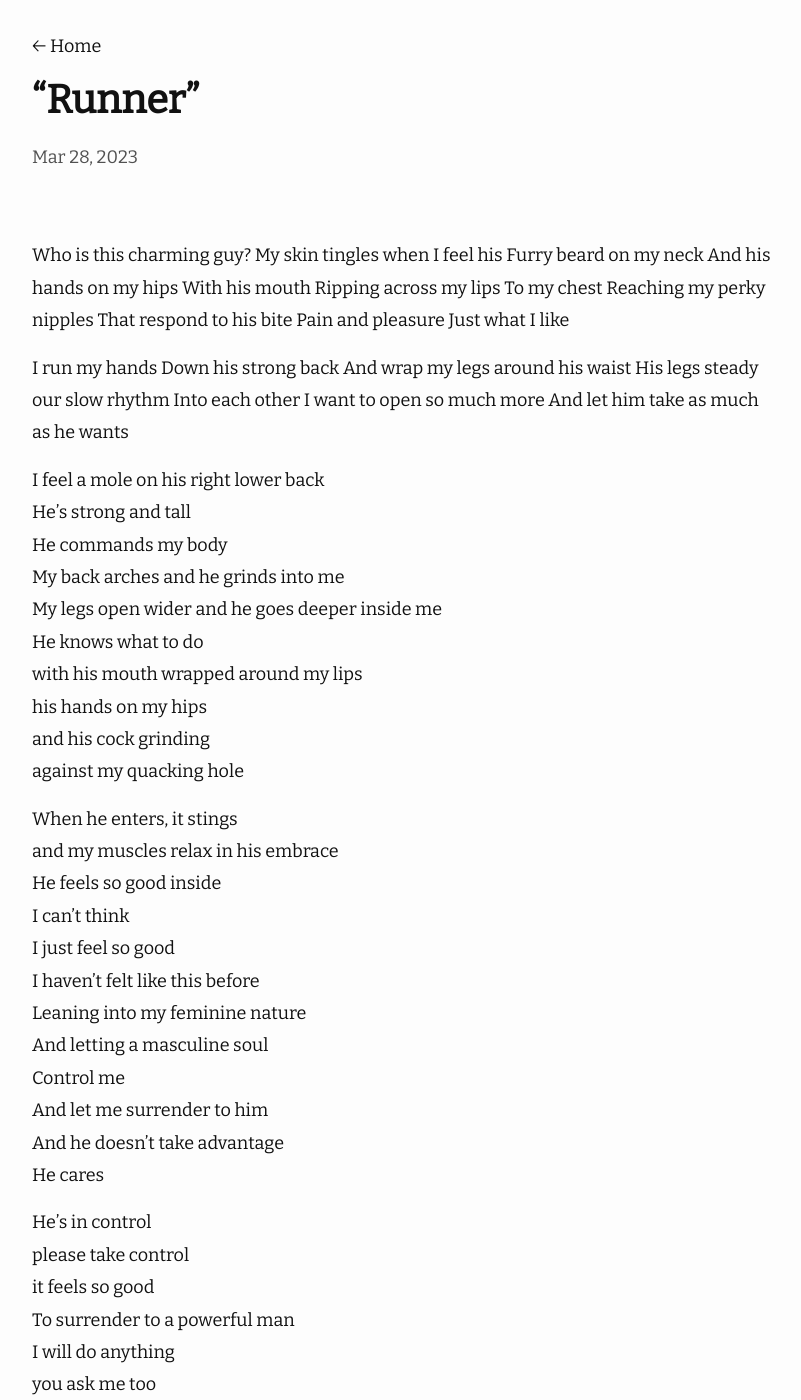
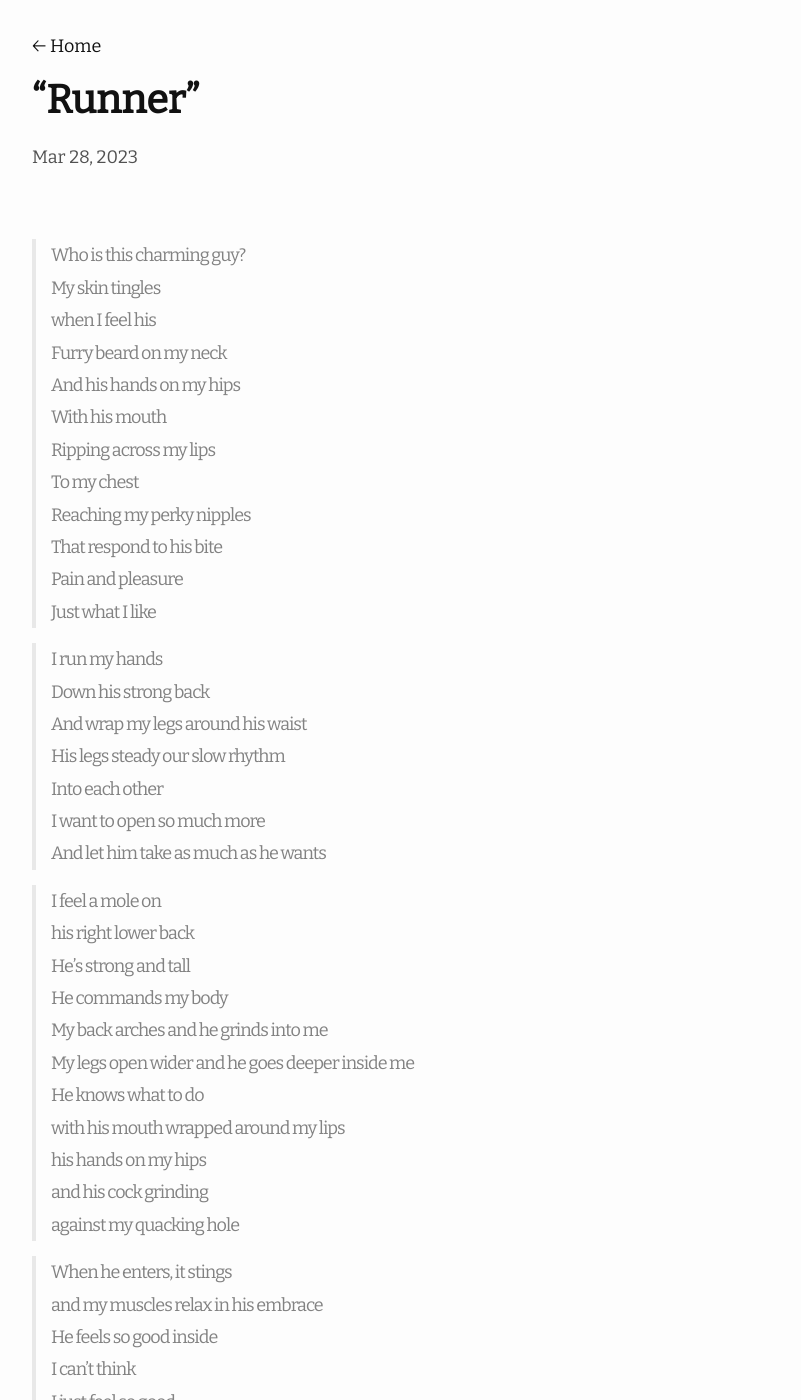
Before and after one commit to detcitty/my-blog, a Jekyll site: the page built from _posts/2023-03-28-runner.md, in a window 1280 px wide and 1400 px high. Shown: the whole window, without its empty margins (238-1039 px from the left). Built offline with Jekyll 4.4.1, drawn with Linux system fonts in a browser that asks for light colours; nearby versions of some CDN libraries.

Commit message:
formatting

```diff
--- a/_posts/2023-03-28-runner.md
+++ b/_posts/2023-03-28-runner.md
@@ -5,57 +5,57 @@ categories: poetry
 ---
 
 
-Who is this charming guy?
-My skin tingles
-when I feel his
-Furry beard on my neck
-And his hands on my hips
-With his mouth
-Ripping across my lips
-To my chest
-Reaching my perky nipples
-That respond to his bite
-Pain and pleasure
-Just what I like
+> Who is this charming guy?
+> My skin tingles
+> when I feel his
+> Furry beard on my neck
+> And his hands on my hips
+> With his mouth
+> Ripping across my lips
+> To my chest
+> Reaching my perky nipples
+> That respond to his bite
+> Pain and pleasure
+> Just what I like
 
-I run my hands
-Down his strong back
-And wrap my legs around his waist
-His legs steady our slow rhythm
-Into each other
-I want to open so much more
-And let him take as much as he wants
+> I run my hands
+> Down his strong back
+> And wrap my legs around his waist
+> His legs steady our slow rhythm
+> Into each other
+> I want to open so much more
+> And let him take as much as he wants
 
-I feel a mole on
-his right lower back
-He's strong and tall
-He commands my body
-My back arches and he grinds into me
-My legs open wider and he goes deeper inside me
-He knows what to do
-with his mouth wrapped around my lips
-his hands on my hips
-and his cock grinding
-against my quacking hole
+> I feel a mole on
+> his right lower back
+> He's strong and tall
+> He commands my body
+> My back arches and he grinds into me
+> My legs open wider and he goes deeper inside me
+> He knows what to do
+> with his mouth wrapped around my lips
+> his hands on my hips
+> and his cock grinding
+> against my quacking hole
 
-When he enters, it stings
-and my muscles relax in his embrace
-He feels so good inside
-I can't think
-I just feel so good
-I haven't felt like this before
-Leaning into my feminine nature
-And letting a masculine soul
-Control me
-And let me surrender to him
-And he doesn’t take advantage
-He cares
+> When he enters, it stings
+> and my muscles relax in his embrace
+> He feels so good inside
+> I can't think
+> I just feel so good
+> I haven't felt like this before
+> Leaning into my feminine nature
+> And letting a masculine soul
+> Control me
+> And let me surrender to him
+> And he doesn’t take advantage
+> He cares
 
-He’s in control
-please take control
-it feels so good
-To surrender to a powerful man
-I will do anything
-you ask me too
-Because I feel so alive
-My insides are on fire
+> He’s in control
+> please take control
+> it feels so good
+> To surrender to a powerful man
+> I will do anything
+> you ask me too
+> Because I feel so alive
+> My insides are on fire
```
